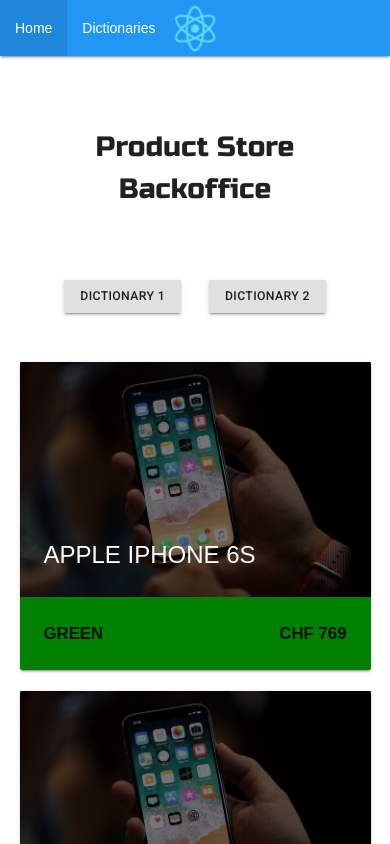
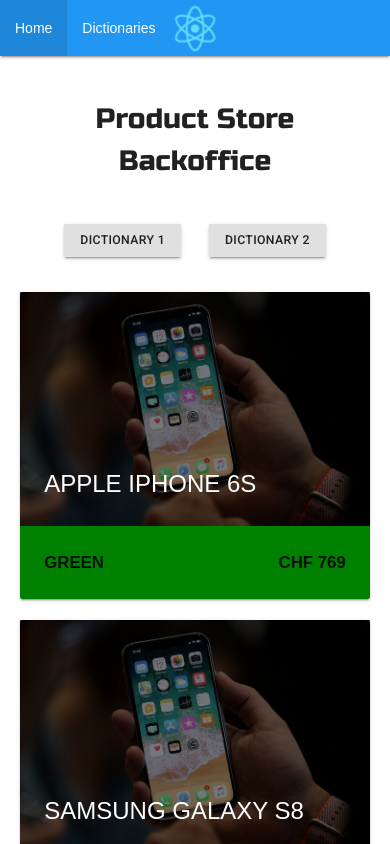
Before and after one commit to albertopiras/react-products-dictionary, a React (Create React App) app: page / in a window 390 px wide. Shown: the top 844 px of the page. Built offline with nearby package versions, Linux system fonts and the light colour scheme.

Commit message:
add responsive fixes and refactor

```diff
--- a/src/App.scss
+++ b/src/App.scss
@@ -22,10 +22,14 @@
 .page-title{
     font-size: 2rem;
     text-align: center;
-    padding: 5rem 2rem;
+    padding: 3rem 2rem;
     font-family: 'Russo One', sans-serif;
 }
 
+.app-container{
+    width: 95%;
+    margin: auto;
+}
 
 @keyframes App-logo-spin {
     from {
@@ -54,6 +58,9 @@
     border-radius: 0;
 }
 
+.full-width .MuiPaper-root {
+    width: 100%;
+}
 
 button.MuiButton-root:focus{
     background: #d5d5d5;
@@ -70,8 +77,6 @@
     background: $error-color;
 }
 
-
-
 .MuiButtonBase-root.primary-btn, .primary-btn, button.MuiButton-root.primary-btn:focus, button.MuiFab-primary:hover{
     background: $base-color;
     color: #ffffff;
@@ -86,6 +91,13 @@
     margin: 0 !important;
 }
 
+.margin-md-bottom{
+    margin-bottom: 2rem;
+}
+
+.full-width{
+    width: 100%;
+}
 
 input[type=text]:not(.browser-default):focus:not([readonly]){
     border-bottom: none;
--- a/src/App.tsx
+++ b/src/App.tsx
@@ -25,7 +25,7 @@
                   </ul>
                 </div>
               </nav>
-              <div className="container">
+              <div className="app-container">
                 <Route exact path="/" component={HomePage} />
                 <Route path="/dictionaries" component={DictionariesPage} />
               </div>
--- a/src/components/AddDictionary.tsx
+++ b/src/components/AddDictionary.tsx
@@ -24,7 +24,7 @@
   }
 
   handleClickOpen = () => {
-    this.setState({ open: true });
+    this.setState({ newDictionaryName: '',open: true });
   }
 
   handleClose = () => {
@@ -57,6 +57,7 @@
         <div className="row">
             <TextField
               autoFocus
+              className="full-width"
               label="Dictionary Name"
               value={this.state.newDictionaryName}
               onChange={this.handleOnChage}
--- a/src/components/DictionaryList.tsx
+++ b/src/components/DictionaryList.tsx
@@ -13,7 +13,7 @@
           let results;
           if (context.getDictionaries().length > 0) {
             results = context.getDictionaries().map((el: any, i: number) =>
-              <div className="col s12 m4" key={i}>
+              <div className="col s12 m4 margin-md-bottom" key={i}>
                 <DictionaryTable dictionary={el} colors={context.getColorList()} onDeleteDictionary={context.deleteDictionary} onAddItem={context.addDictionaryItem} onUpdateItem={context.updateDictionaryItem} onRemoveItem={context.removeDictionaryItem}></DictionaryTable>
               </div>
             )
--- a/src/components/DictionaryTable.scss
+++ b/src/components/DictionaryTable.scss
@@ -17,5 +17,8 @@
 }
 
 .dictionary-list-selection{
-    margin-bottom: 3rem;
+    margin-bottom: 1rem;
+    .MuiButton-root{
+        margin-bottom: 1rem;
+    }
 }
--- a/src/components/dialog/BaseDialog.scss
+++ b/src/components/dialog/BaseDialog.scss
@@ -9,6 +9,7 @@
 
 .modal-btn-close{
     float: right;
+    line-height: 2rem;
     &:hover{
         cursor: pointer;
     }
--- a/src/components/dialog/BaseDialog.tsx
+++ b/src/components/dialog/BaseDialog.tsx
@@ -24,8 +24,8 @@
     const { onClose, title, ...other } = this.props;
 
     return (
-      <Dialog onClose={this.handleClose} {...other}>
-        <DialogTitle className='modal-title'>{title}<span className="modal-btn-close" onClick={()=>{this.handleClose()}}><Icon>close</Icon></span></DialogTitle>
+      <Dialog maxWidth="sm" className="full-width" onClose={this.handleClose} {...other}>
+        <DialogTitle className='modal-title'>{title}<Icon className="modal-btn-close" onClick={()=>{this.handleClose()}}>close</Icon></DialogTitle>
         <DialogContent>
           {this.props.children}
         </DialogContent>
--- a/src/providers/ColorDictionariesProvider.tsx
+++ b/src/providers/ColorDictionariesProvider.tsx
@@ -6,37 +6,36 @@
     getColorDescription(hex: string): string | null;
     getColorMutation(hex: string): string;
     getColorList: any;
-    // dictionary
-    // getCurrentDictionary(): Dictionary | null;
+    // dictionaries
     currentDictionary: string | null;
     getDictionaries: any;
     dictionaries: Dictionary[];
     createDictionary: (newDictionary: string) => Promise<any>;
     deleteDictionary: (dictionaryName: string) => Promise<any>;
+    activateDictionary: (newDictionary: string) => void;
     // mutations
-    activateDictionary: (newDictionary: string) => void;
     addDictionaryItem: (dictionaryName: string, from: string, to: string) => Promise<any>;
     updateDictionaryItem: (dictionaryName: string, itemkey: string, from: string, to: string) => Promise<any>;
     removeDictionaryItem: (dicitonaryName: string, itemkey: string) => Promise<any>
 };
 
 const colors = {
+    "#00FFFF": "AQUA",
+    "#000000": "BLACK",
+    "#0000FF": "BLUE",
+    "#FF00FF": "FUCHSIA",
+    "#808080": "GRAY",
+    "#008000": "GREEN",
+    "#00FF00": "LIME",
+    "#800000": "MAROON",
+    "#000080": "NAVY",
+    "#808000": "OLIVE",
+    "#800080": "PURPLE",
+    "#FF0000": "RED",
+    "#C0C0C0": "SILVER",
+    "#008080": "TEAL",
     "#FFFFFF": "WHITE",
-    "#C0C0C0": "SILVER",
-    "#808080": "GRAY",
-    "#000000": "BLACK",
-    "#FF0000": "RED",
-    "#800000": "MAROON",
-    "#FFFF00": "YELLOW",
-    "#808000": "OLIVE",
-    "#00FF00": "LIME",
-    "#008000": "GREEN",
-    "#00FFFF": "AQUA",
-    "#008080": "TEAL",
-    "#0000FF": "BLUE",
-    "#000080": "NAVY",
-    "#FF00FF": "FUCHSIA",
-    "#800080": "PURPLE"
+    "#FFFF00": "YELLOW"
 };
 
 const dictionaries = [
@@ -80,11 +79,11 @@
             return colors;
         },
         activateDictionary: (newDictionary: string) => {
-            console.log("context - activating dictionary");
+            console.info("context - activating dictionary");
             this.setState({ currentDictionary: this.state.currentDictionary !== newDictionary ? newDictionary : null })
         },
         createDictionary: (dictionaryName: string) => {
-            console.log("context - creating dictionary");
+            console.info("context - creating dictionary");
             return new Promise((resolve, reject) => {
                 let dictionary = this.state.dictionaries.find((dictionary: Dictionary) => dictionary.dictionaryName === dictionaryName) as Dictionary;
                 if (dictionary) {
@@ -97,7 +96,7 @@
             });
         },
         deleteDictionary: (dictionaryName: string) => {
-            console.log('context - deleting dictionary ...');
+            console.info('context - deleting dictionary ...');
             return new Promise((resolve, reject) => {
                 let index = this.state.dictionaries.findIndex((dictionary: Dictionary) => dictionary.dictionaryName === dictionaryName);
                 if (index === undefined) {
@@ -110,12 +109,13 @@
         },
 
         addDictionaryItem: (dictionaryName: string, from: string, to: string) => {
-            console.log('context - adding dictionary mutation ...');
+            console.info('context - adding dictionary mutation ...');
             return new Promise((resolve, reject) => {
                 setTimeout(() => {
                     let dictionary = this.state.dictionaries.find((dictionary: Dictionary) => dictionary.dictionaryName === dictionaryName) as Dictionary;
                     if (!dictionary) return reject(new Message('No dictionary found'));
                     if (dictionary.mutations[from]) return reject(new Message('Item already present', true));
+                    if (from === to) return reject(new Message('Colors shall be different', true));
                     dictionary.mutations[from] = to;
                     this.setState({ dictionaries: this.state.dictionaries });
                     resolve(new Message('Item successfully added'));
@@ -123,12 +123,13 @@
             });
         },
         updateDictionaryItem: (dictionaryName: string, itemkey: string, from: string, to: string) => {
-            console.log('context - updating dictionary mutation ...');
+            console.info('context - updating dictionary mutation ...');
             return new Promise((resolve, reject) => {
                 setTimeout(() => {
                     let dictionary = this.state.dictionaries.find((dictionary: Dictionary) => dictionary.dictionaryName === dictionaryName) as Dictionary;
                     if (!dictionary) return reject(new Message('No dictionary found'));
                     if (dictionary.mutations[from] && itemkey !== from) return reject(new Message('Item already present', true));
+                    if (from === to) return reject(new Message('Colors shall be different', true));
                     delete dictionary.mutations[itemkey];
                     dictionary.mutations[from] = to;
                     this.setState({ dictionaries: this.state.dictionaries });
@@ -138,7 +139,7 @@
 
         },
         removeDictionaryItem: (dictionaryName: string, itemkey: string) => {
-            console.log('context - removing dictionary item ...');
+            console.info('context - removing dictionary item ...');
             return new Promise((resolve, reject) => {
                 setTimeout(() => {
                     let dictionary = this.state.dictionaries.find((dictionary: Dictionary) => dictionary.dictionaryName === dictionaryName) as Dictionary;
--- a/src/providers/MessagesProvider.tsx
+++ b/src/providers/MessagesProvider.tsx
@@ -12,11 +12,14 @@
     status: MESSAGE_TYPE;
 };
 
-export enum MESSAGE_TYPE {
+enum MESSAGE_TYPE {
     INFO,
     SUCCESS,
     ERROR
 }
+
+const TOAST_DURATION = 2000;
+
 export const MessagesContext = React.createContext({} as AppState);
 
 // Create an exportable consumer that can be injected into components
@@ -76,7 +79,7 @@
                     }}
                     className={this.getMessageColor(this.state.status)}
                     open={this.state.open}
-                    autoHideDuration={10000000}
+                    autoHideDuration={TOAST_DURATION}
                     onClose={this.handleClose}
                     ContentProps={{
                         'aria-describedby': 'message-id',
```
Also changed, not shown: 1 other file (tests, documents, lock files or other folders).
